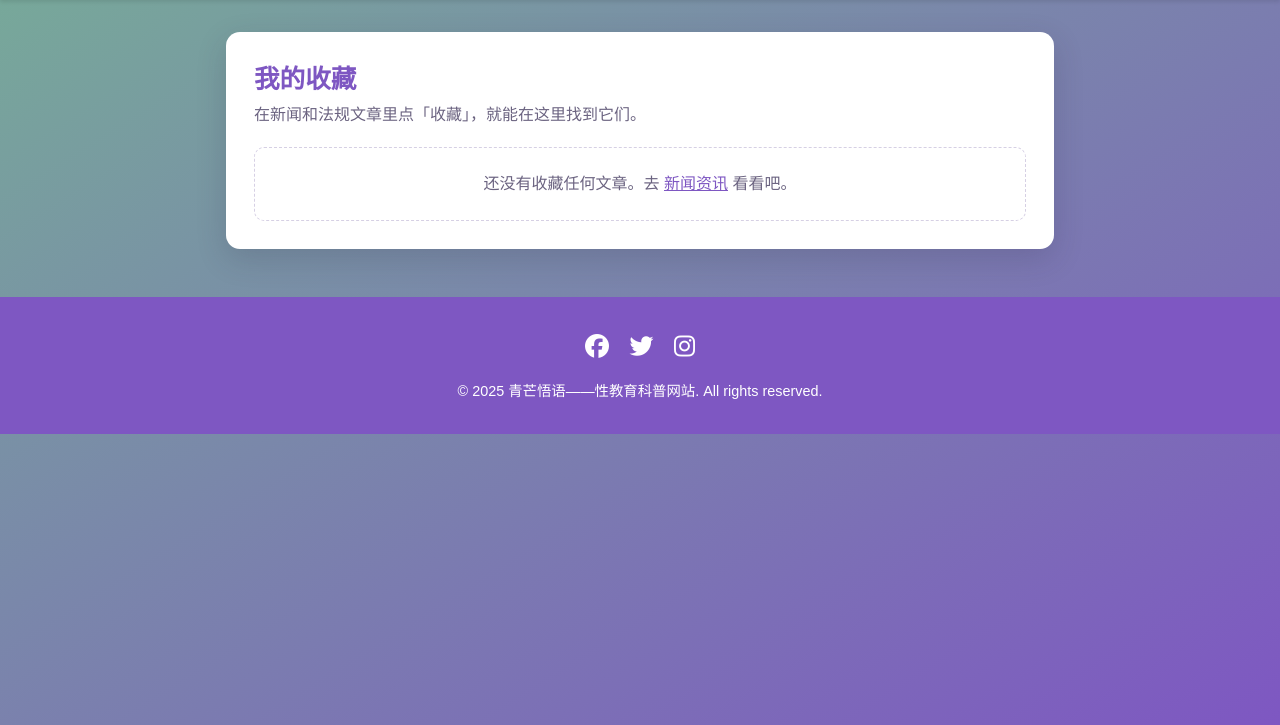
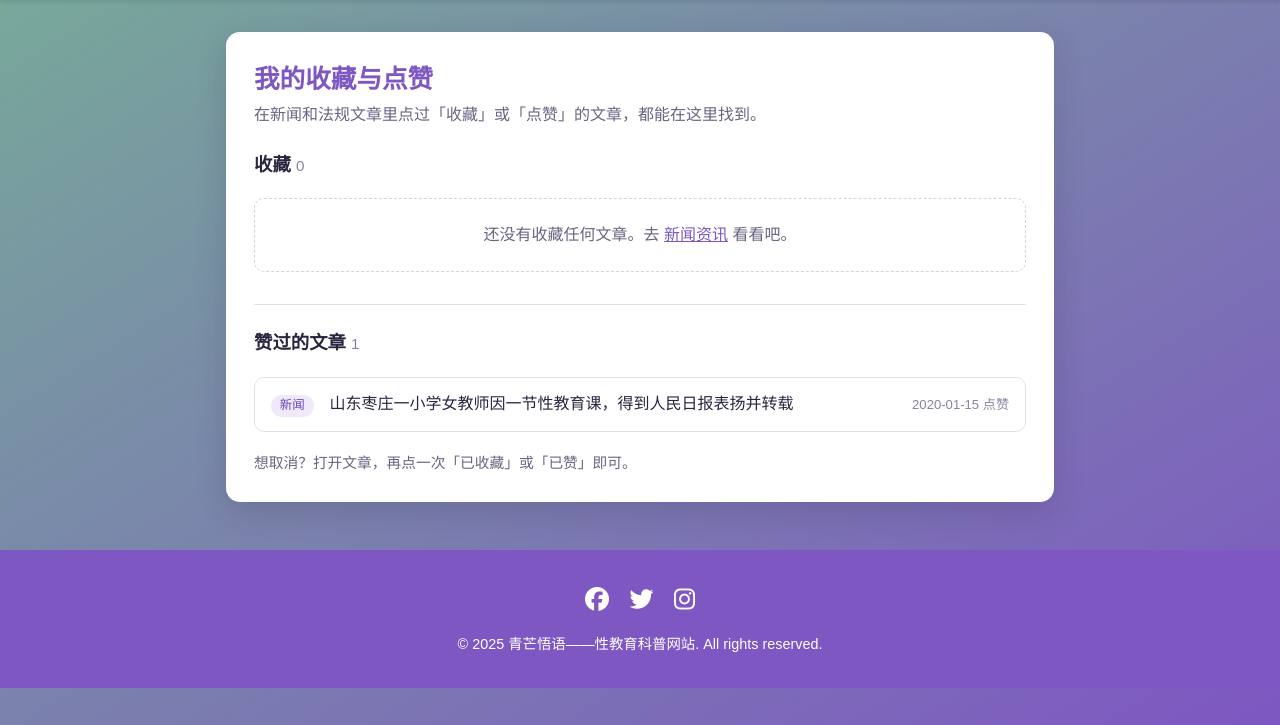
Before and after one commit to chagou313/mangowit, a Django app: page /favorite_news/ in a window 1280 px wide. Shown: the part 75-800 px from the top of the page. Run offline with Django 5.2, Linux system fonts and the light colour scheme; a user stored in the database is signed in; tables that the repository leaves empty hold one stand-in row (values such as "Sample post"); some libraries are stand-ins or nearby versions.

Commit message:
feat: show liked articles on the profile and favorites page
Readers could like an article but had nowhere to see it afterwards.
The favorites page now lists liked articles in their own section and
the profile shows a like count next to the favorite count.

Co-Authored-By: Claude Opus 5.5 <noreply@anthropic.com>
Claude-Session: https://claude.ai/code/session_01Xv9bCJm98pgWLPAV8UqtWj

```diff
--- a/sex_education_app/templates/favorite_news.html
+++ b/sex_education_app/templates/favorite_news.html
@@ -1,6 +1,6 @@
 <!-- templates/favorite_news.html -->
 {% extends 'base.html' %}
-{% block title %}我的收藏{% endblock %}
+{% block title %}我的收藏与点赞{% endblock %}
 {% block content %}
 <style>
     .fav { max-width: 860px; margin: 0 auto; padding: 2rem max(16px, env(safe-area-inset-left, 0px)) 3rem max(16px, env(safe-area-inset-right, 0px)); }
@@ -16,6 +16,9 @@
     .fav-empty { margin-top: 1.25rem; padding: 1.5rem; border: 1px dashed #d6d0e4; border-radius: 10px; color: #6b6380; text-align: center; }
     .fav-empty a, .fav-more a { color: #7e57c2; text-decoration: underline; }
     .fav-more { margin-top: 1.25rem; font-size: 0.92rem; color: #6b6380; }
+    .fav-card h2 { font-size: 1.15rem; font-weight: 700; color: #2b2540; margin-top: 2rem; padding-top: 1.5rem; border-top: 1px solid #e4e0ee; }
+    .fav-card h2:first-of-type { margin-top: 1.5rem; padding-top: 0; border-top: 0; }
+    .fav-count { font-weight: 400; color: #8a83a0; font-size: 0.95rem; }
     @media (max-width: 560px) {
         .fav-item a { flex-wrap: wrap; gap: 0.35rem 0.75rem; }
         .fav-title { flex-basis: 100%; order: 3; }
@@ -23,8 +26,10 @@
 </style>
 <section class="fav">
     <div class="fav-card">
-        <h1>我的收藏</h1>
-        <p class="fav-sub">在新闻和法规文章里点「收藏」，就能在这里找到它们。</p>
+        <h1>我的收藏与点赞</h1>
+        <p class="fav-sub">在新闻和法规文章里点过「收藏」或「点赞」的文章，都能在这里找到。</p>
+
+        <h2>收藏 <span class="fav-count">{{ favorites|length }}</span></h2>
         {% if favorites %}
         <ul class="fav-list">
             {% for item in favorites %}
@@ -37,10 +42,27 @@
             </li>
             {% endfor %}
         </ul>
-        <p class="fav-more">想取消收藏？打开文章，再点一次「已收藏」即可。</p>
         {% else %}
         <p class="fav-empty">还没有收藏任何文章。去 <a href="{% url 'news' %}">新闻资讯</a> 看看吧。</p>
         {% endif %}
+
+        <h2>赞过的文章 <span class="fav-count">{{ likes|length }}</span></h2>
+        {% if likes %}
+        <ul class="fav-list">
+            {% for item in likes %}
+            <li class="fav-item">
+                <a href="{{ item.url }}">
+                    <span class="fav-tag">{{ item.category }}</span>
+                    <span class="fav-title">{{ item.title }}</span>
+                    <span class="fav-date">{{ item.saved_at|date:"Y-m-d" }} 点赞</span>
+                </a>
+            </li>
+            {% endfor %}
+        </ul>
+        {% else %}
+        <p class="fav-empty">还没有赞过任何文章。</p>
+        {% endif %}
+        <p class="fav-more">想取消？打开文章，再点一次「已收藏」或「已赞」即可。</p>
     </div>
 </section>
 {% endblock %}
--- a/sex_education_app/templates/profile.html
+++ b/sex_education_app/templates/profile.html
@@ -21,13 +21,14 @@
                         <i class="fa-solid fa-history mr-2"></i>点击查看闯关历史记录
                     </a>
                     <a href="{% url 'favorite_news' %}" class="bg-yellow-500 text-white py-2 px-4 rounded-full hover:bg-yellow-600 transition-transform hover:scale-105 duration-300 w-full text-center will-change: transform">
-                        <i class="fa-solid fa-bookmark mr-2"></i>点击查看收藏的资讯
+                        <i class="fa-solid fa-bookmark mr-2"></i>点击查看收藏和点赞的资讯
                     </a>
                 </div>
                 <!-- 新增统计信息 -->
                 <div class="mt-4 text-center">
                     <p class="text-gray-600">闯关次数: <span class="font-bold">10</span></p>
                     <p class="text-gray-600">收藏数量: <span class="font-bold">{{ favorite_count|default:0 }}</span></p>
+                    <p class="text-gray-600">点赞数量: <span class="font-bold">{{ like_count|default:0 }}</span></p>
                 </div>
                 <!-- 新增积分信息 -->
                 <div class="mt-8 text-center">
--- a/sex_education_app/views.py
+++ b/sex_education_app/views.py
@@ -60,18 +60,25 @@ def category_select(request):
     return render(request, "category_select.html")
 
 
-@login_required(login_url="login_register")
-def favorite_news(request):
-    favorites = []
-    for reaction in request.user.article_reactions.filter(kind=ArticleReaction.FAVORITE):
+def _reacted_articles(user, kind):
+    items = []
+    for reaction in user.article_reactions.filter(kind=kind):
         info = ARTICLES.get(reaction.article)
         if info:
-            favorites.append({
+            items.append({
                 **info,
                 "url": reverse(reaction.article),
                 "saved_at": reaction.created_at,
             })
-    return render(request, "favorite_news.html", {"favorites": favorites})
+    return items
+
+
+@login_required(login_url="login_register")
+def favorite_news(request):
+    return render(request, "favorite_news.html", {
+        "favorites": _reacted_articles(request.user, ArticleReaction.FAVORITE),
+        "likes": _reacted_articles(request.user, ArticleReaction.LIKE),
+    })
 
 
 def _safe_next(request):
@@ -123,11 +130,11 @@ def user_logout(request):
 
 
 def _profile_context(request, form):
+    reactions = request.user.article_reactions
     return {
         "form": form,
-        "favorite_count": request.user.article_reactions.filter(
-            kind=ArticleReaction.FAVORITE
-        ).count(),
+        "favorite_count": reactions.filter(kind=ArticleReaction.FAVORITE).count(),
+        "like_count": reactions.filter(kind=ArticleReaction.LIKE).count(),
     }
 
 
```
Also changed, not shown: tests/test_reactions.py (+14 -5 lines).
